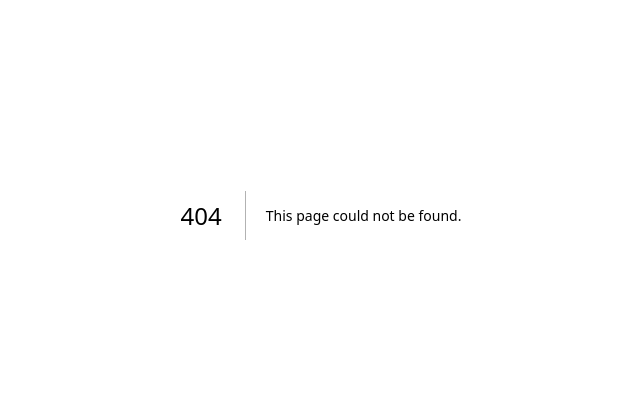
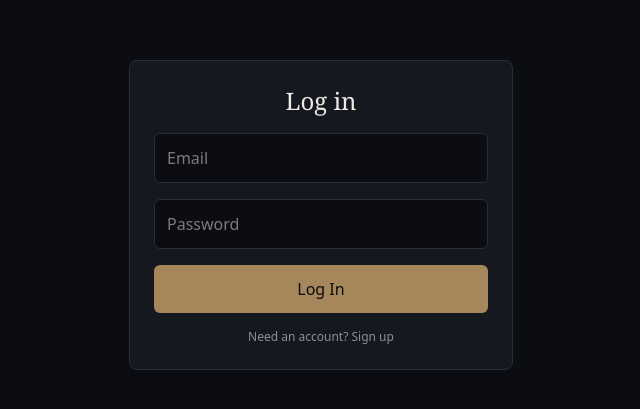
Before and after one commit to Ch-Abdullah-Tahir/Time-Capsule-Notes, a Next.js app: page /login in a window 1280 px wide. Before the commit this address had no page. Shown: the part 185-594 px from the top of the page, without its empty margins (319-959 px from the left). Built offline with nearby package versions, Linux system fonts and the light colour scheme; no server answers.

Commit message:
Added login/signup page with Supabase auth

```diff
--- /dev/null
+++ b/app/login/page.tsx
@@ -0,0 +1,71 @@
+"use client";
+
+import { useState } from "react";
+import { supabase } from "@/lib/supabase-client";
+import { useRouter } from "next/navigation";
+//useState for email, password, error — same pattern as your NewCapsuleForm: memory boxes that update as you type.
+export default function LoginPage() {
+  const [email, setEmail] = useState("");
+  const [password, setPassword] = useState("");
+  const [mode, setMode] = useState<"login" | "signup">("login");
+  const [error, setError] = useState("");
+  const router = useRouter();
+
+  async function handleSubmit(e: React.FormEvent) {
+    e.preventDefault();
+    setError("");
+
+    if (mode === "signup") {
+      const { error } = await supabase.auth.signUp({ email, password });
+      if (error) {
+        setError(error.message);
+        return;
+      }
+    } else {
+      const { error } = await supabase.auth.signInWithPassword({ email, password });
+      if (error) {
+        setError(error.message);
+        return;
+      }
+    }
+
+    router.push("/");
+  }
+
+  return (
+    <div className="min-h-screen flex items-center justify-center bg-[#0B0D12] text-[#EDEAE3]">
+      <form onSubmit={handleSubmit} className="w-full max-w-sm flex flex-col gap-4 p-6 rounded-lg border border-[#2A2E38] bg-[#15181F]">
+        <h1 className="font-serif text-2xl text-center">{mode === "login" ? "Log in" : "Sign up"}</h1>
+
+        {error && <p className="text-sm text-red-400">{error}</p>}
+
+        <input
+          type="email"
+          value={email}
+          onChange={(e) => setEmail(e.target.value)}
+          placeholder="Email"
+          className="bg-[#0B0D12] border border-[#2A2E38] p-3 rounded-md outline-none focus:border-[#A6875B]"
+        />
+        <input
+          type="password"
+          value={password}
+          onChange={(e) => setPassword(e.target.value)}
+          placeholder="Password"
+          className="bg-[#0B0D12] border border-[#2A2E38] p-3 rounded-md outline-none focus:border-[#A6875B]"
+        />
+
+        <button type="submit" className="bg-[#A6875B] text-[#0B0D12] p-3 rounded-md font-medium hover:bg-[#F0A94E] transition">
+          {mode === "login" ? "Log In" : "Sign Up"}
+        </button>
+
+        <button
+          type="button"
+          onClick={() => setMode(mode === "login" ? "signup" : "login")}
+          className="text-xs text-[#8B8F99] hover:text-[#EDEAE3]"
+        >
+          {mode === "login" ? "Need an account? Sign up" : "Already have an account? Log in"}
+        </button>
+      </form>
+    </div>
+  );
+}
```
